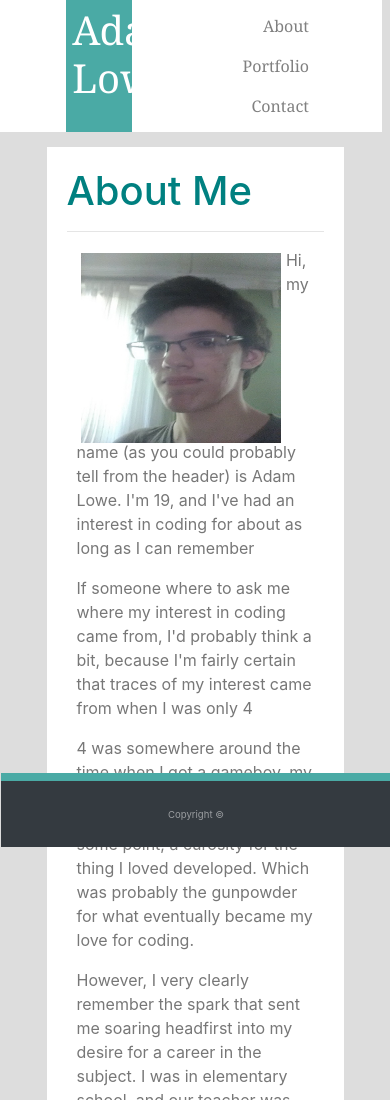
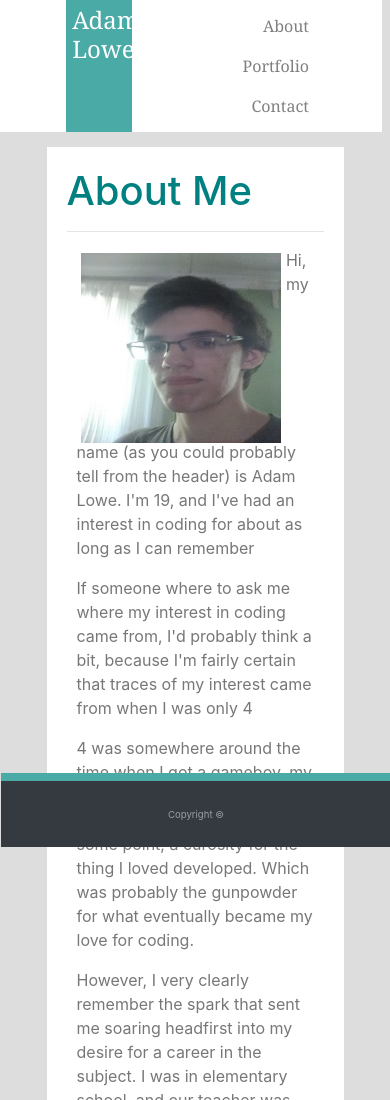
Before and after one commit to Goldpm/HW2-Responsive-Portfolio, a plain HTML site: page index.html in a window 390 px wide. Shown: the top 1100 px of the page. Drawn offline with nearby package versions, Linux system fonts and the light colour scheme.

Commit message:
centered header text and added media query

```diff
--- a/assets/css/style.css
+++ b/assets/css/style.css
@@ -20,6 +20,7 @@ header {
 .name {
     background-color: #4aaaa5;
     color: white;
+    text-align: center;
 }
 a {
     color: gray;
@@ -65,3 +66,15 @@ footer {
     padding-top: 1%;
 
 }
+
+@media only screen and  (max-width: 1510px) {
+    .name {
+        font-size: 2rem;
+    }
+}
+
+@media only screen and  (max-width: 1210px) {
+    .name {
+        font-size: 1.5rem;
+    }
+}
```
